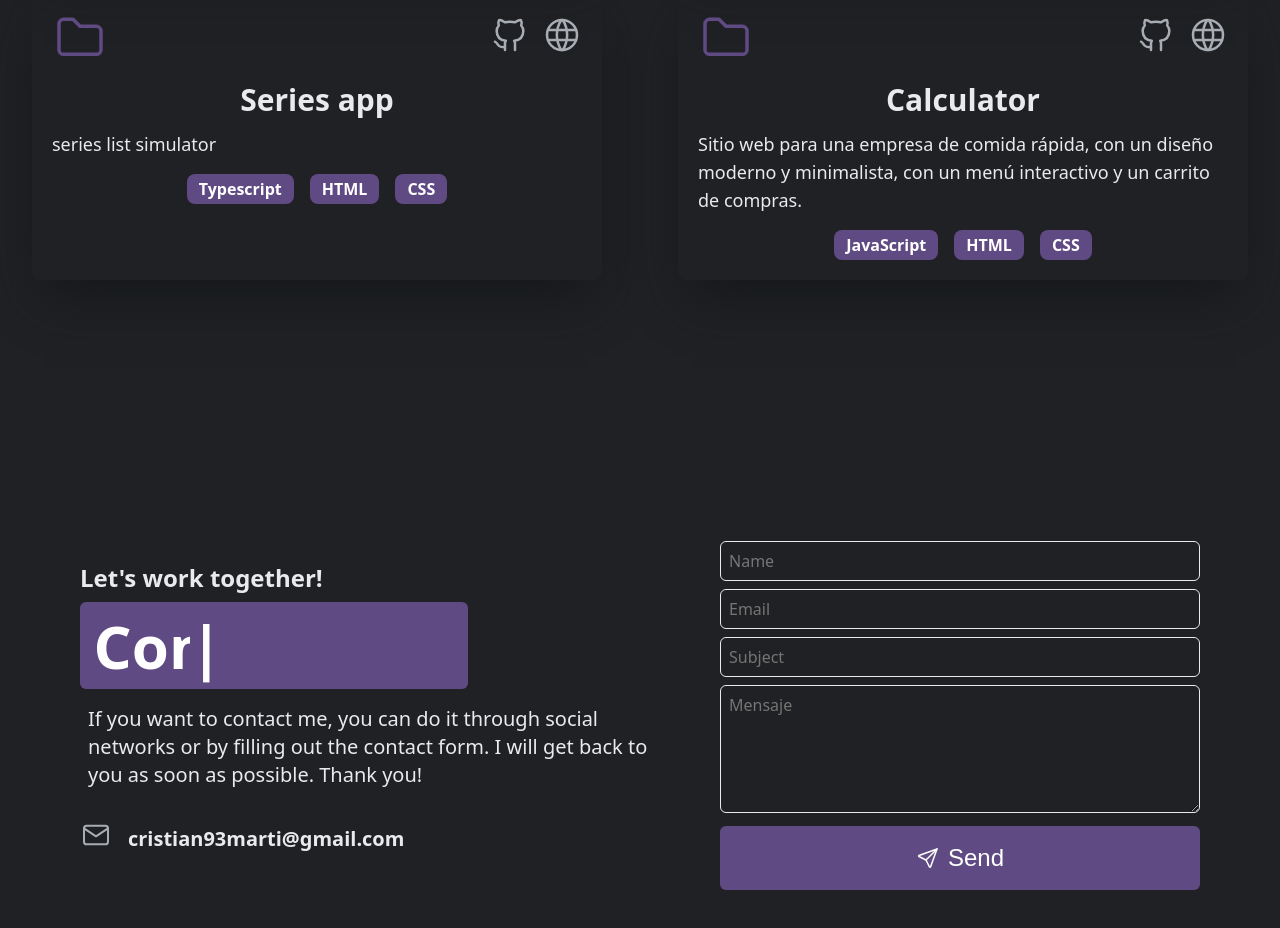
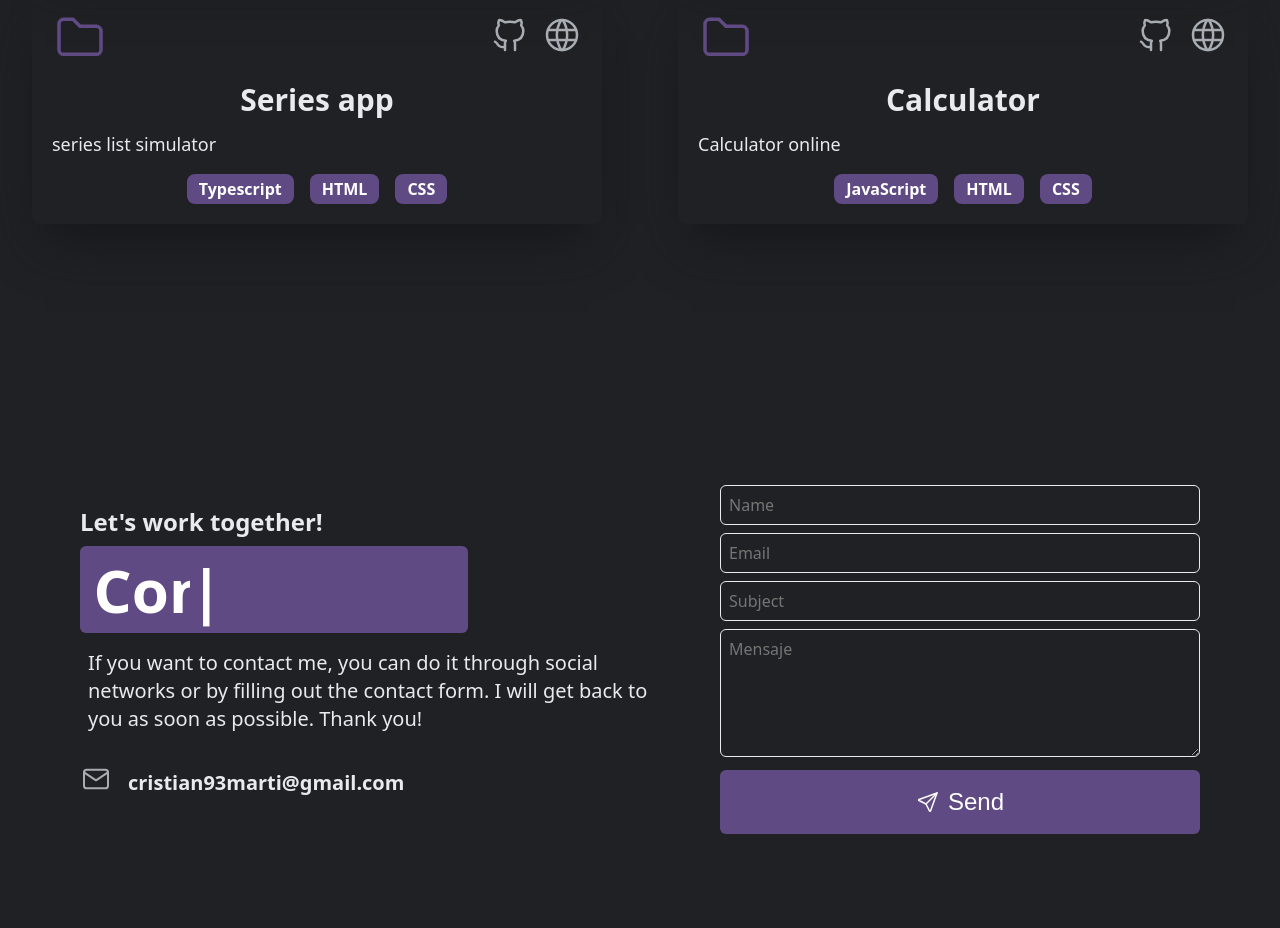
Before and after one commit to XistriXostri/portfolio, a React (Create React App) app: page / in a window 1280 px wide. Shown: the part 5460-6388 px from the top of the page. Built offline with nearby package versions, Linux system fonts and the light colour scheme.

Commit message:
fix calculadora project description

```diff
--- a/src/core/components/projects/projects.others.tsx
+++ b/src/core/components/projects/projects.others.tsx
@@ -67,8 +67,7 @@ const othersProjects = [
     {
         id: 4,
         title: 'Calculator',
-        description:
-            'Sitio web para una empresa de comida rápida, con un diseño moderno y minimalista, con un menú interactivo y un carrito de compras.',
+        description: 'Calculator online',
         url_github: 'https://github.com/XistriXostri/202210-W1-cristian-marti',
         url_web:
             'https://202210-w1-cristian-marti.netlify.app/calculator/calculadora.html',
```
